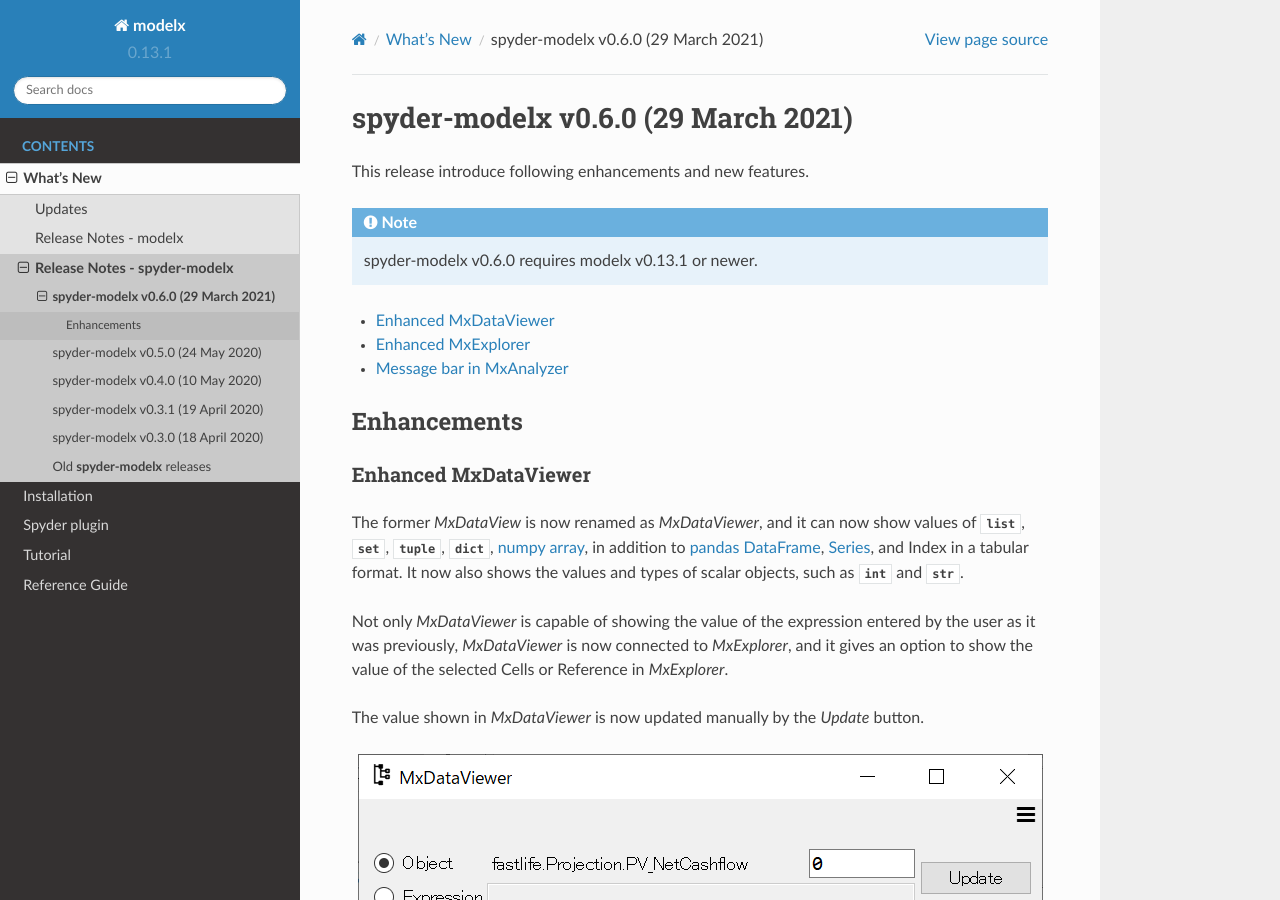
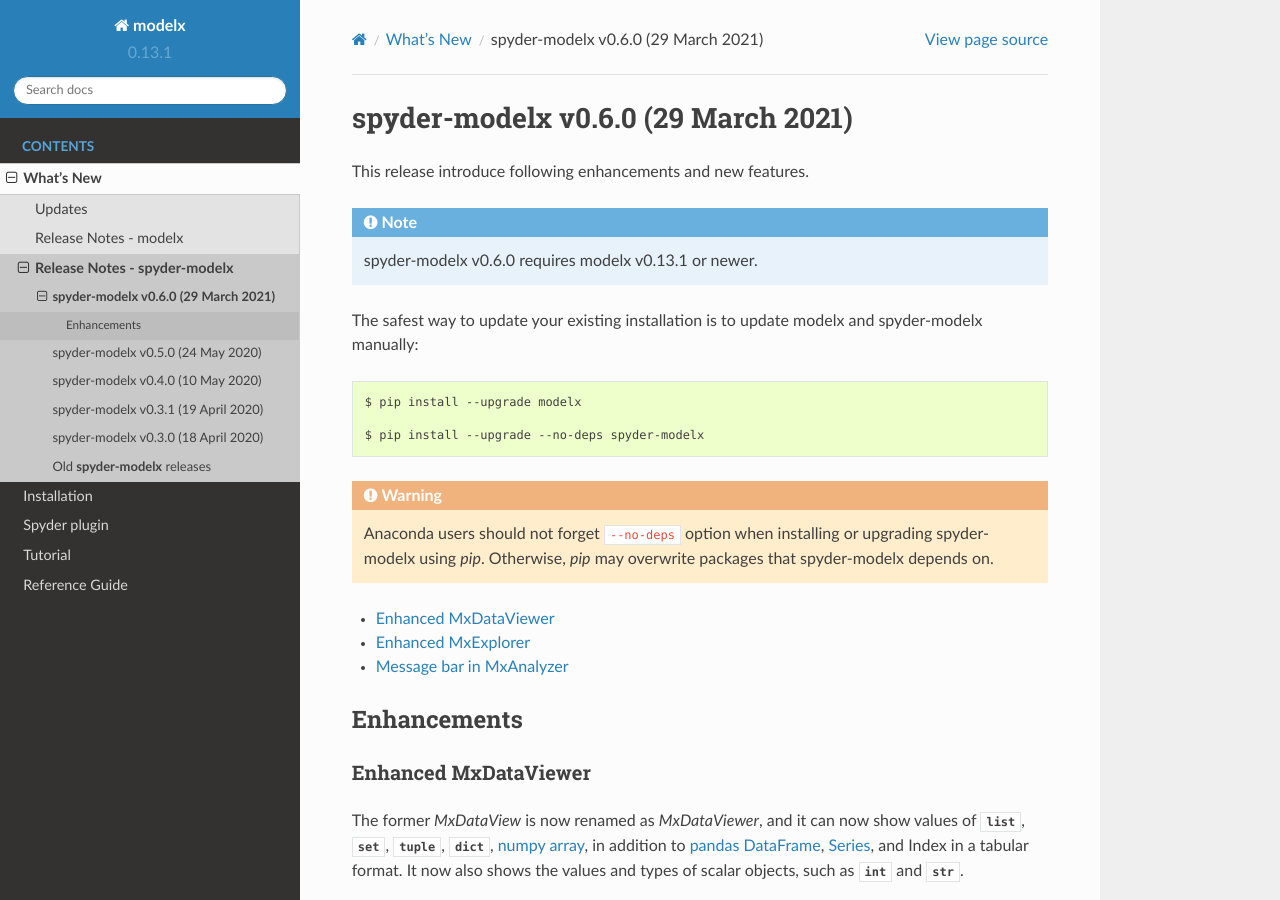
Before and after one commit to fumitoh/modelx, a Sphinx documentation site: the page built from doc/source/releases/spymx_relnotes_v0.6.0.rst, in a window 1280 px wide and 900 px high. Built offline with Sphinx 7.4.7 and the Read the Docs theme 2.0.0, drawn with Linux system fonts in a browser that asks for light colours.

Commit message:
DOC: Upgrade instruction in spyder-modelx relnotes

```diff
--- a/doc/source/releases/spymx_relnotes_v0.6.0.rst
+++ b/doc/source/releases/spymx_relnotes_v0.6.0.rst
@@ -11,6 +11,23 @@
 .. note::
 
     spyder-modelx v0.6.0 requires modelx v0.13.1 or newer.
+
+The safest way to update your existing installation is to
+update modelx and spyder-modelx manually:
+
+.. code-block::
+
+    $ pip install --upgrade modelx
+
+    $ pip install --upgrade --no-deps spyder-modelx
+
+
+.. warning::
+
+   Anaconda users should not forget ``--no-deps`` option when
+   installing or upgrading spyder-modelx
+   using *pip*. Otherwise, *pip* may overwrite packages that spyder-modelx
+   depends on.
 
 
 * `Enhanced MxDataViewer`_
```
